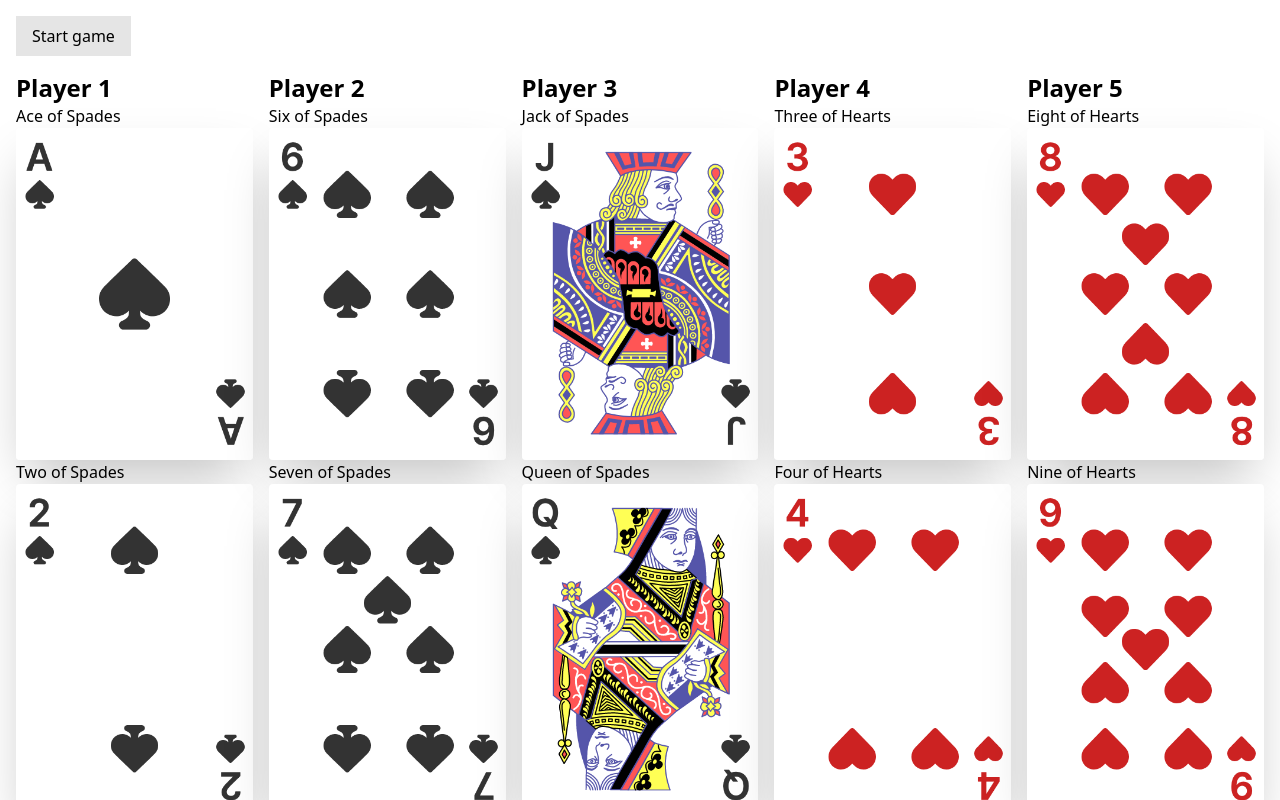
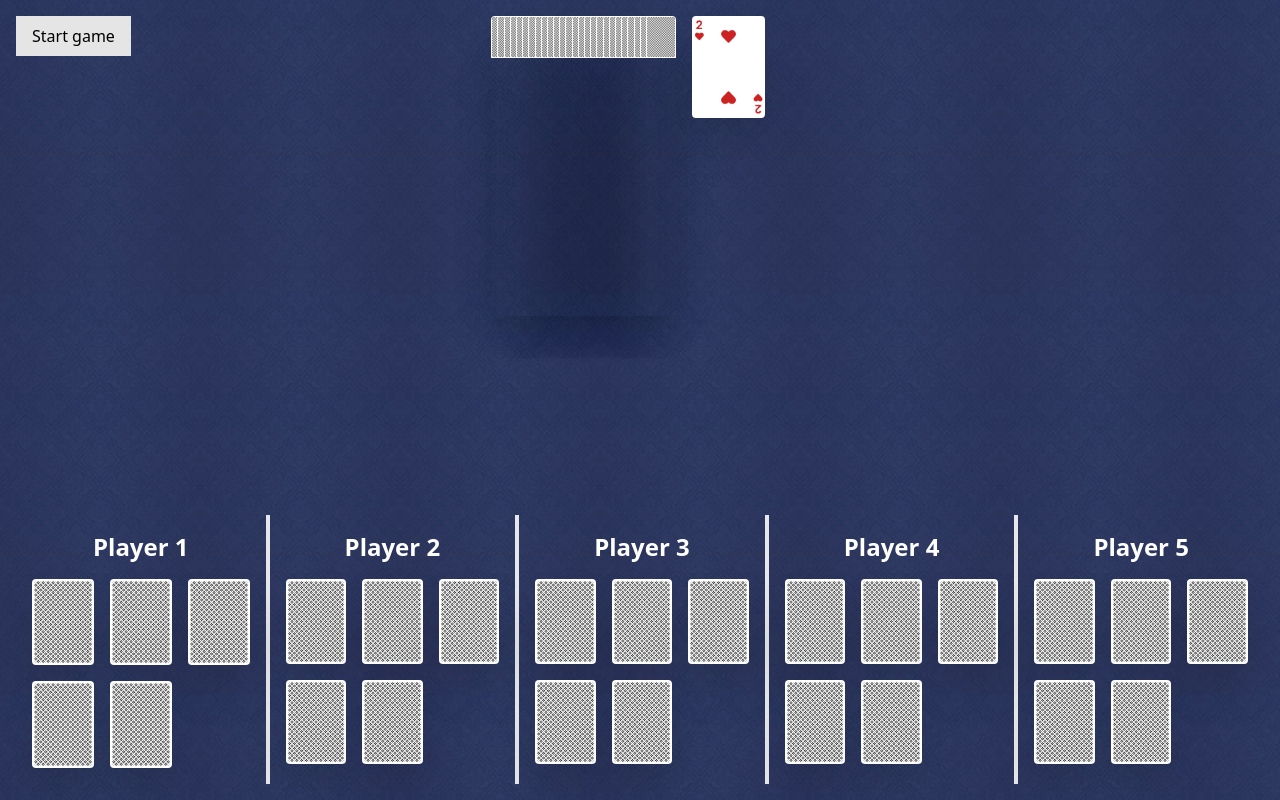
Before and after one commit to danielfeather/twety-five, a React (Create React App) app: page / in a window 1280 px wide. Both pictures are taken after a click on the button "Start game". Shown: the top 800 px of the page. Built offline with nearby package versions, Linux system fonts and the light colour scheme; the HTML template or start-up script is replaced by a standard one.

Commit message:
Added trump and remaining cards to table

```diff
--- a/src/App.tsx
+++ b/src/App.tsx
@@ -5,10 +5,15 @@ interface Hands {
 	[player: number]: number[]
 }
 
+interface Trump {
+	suit: Suit
+	rank: Rank
+}
+
 function App() {
 
-	const [cards, setCards] = useState([...Array(52).keys()])
-
+	const [cards, setCards] = useState<number[]>([])
+	const [trump, setTrump] = useState<Trump>()
 	const players = [...Array(5).keys()]
 
 	const [hands, setHands] = useState<Hands>({
@@ -37,7 +42,7 @@ function App() {
 		return card - suit
 	}
 
-	function getCard(card: number, index: string) {
+	function getCard(card: number, index: number) {
 
 		const suit = getSuit(card)
 		const rank = getRank(suit, card)
@@ -46,8 +51,7 @@ function App() {
 	}
 
 	function deal() {
-		let availableCards = [...cards]
-
+		let availableCards = [...Array(52).keys()].sort(() => Math.random() - .5)
 		for (const i in players) {
 			if (hands[i].length > 5) {
 				continue;
@@ -60,22 +64,49 @@ function App() {
 			}))
 		}
 
+		const trumpCard = availableCards.shift() as number
+		const trumpSuit = getSuit(trumpCard)
+
+		setTrump({
+			suit: trumpSuit,
+			rank: getRank(trumpSuit, trumpCard)
+		})
+
 		setCards(availableCards)
 	}
 
 	return (
-		<section className="p-4">
-			<button className="bg-neutral-200 px-4 py-2 mb-4" onClick={deal}>Start game</button>
-			<div className="grid grid-cols-5 grid-flow-row gap-4">
+		<section className="p-4 h-full flex flex-wrap" style={{backgroundImage: "url('/images/wallpapers/vintage-wallpaper.webp')"}}>
+			<button className="bg-neutral-200 px-4 py-2 mb-4 absolute" onClick={deal}>Start game</button>
+			<div className="w-1/5 mx-auto grid grid-cols-3 grid-flow-row gap-4">
+				<div className="flex col-span-2">
+					{
+						cards.map((card, index) => {
+							const suit = getSuit(card)
+							const rank = getRank(suit, card)
+
+							return (
+								<Card suit={suit} rank={rank} flipped={false} className="-ml-6" />
+							)
+						})
+					}
+				</div>
+				<div>
+					{ trump ? <Card suit={trump.suit} rank={trump.rank} flipped={true} /> : ''}
+				</div>
+			</div>
+			<div className="mt-auto grid grid-cols-5 grid-flow-row w-full">
 				{
 					players.map(
 						(player) => {
 							return (
-								<div key={player}>
-									<h2 className="text-2xl font-bold">Player {player + 1}</h2>
-									{
-										hands[player].map((card, index) => getCard(card, `${player}-${index}`))
-									}
+								<div className="first:border-l-0 border-l-4 p-4" key={player}>
+									<h2 className="text-2xl font-bold text-center text-white mb-4">Player {player + 1}</h2>
+									<div className="grid grid-cols-3 grid-flow-row gap-4">
+										{
+											hands[player].map((card, index) => getCard(card, index))
+										}
+									</div>
 								</div>
 							)
 						}
--- a/src/components/card.tsx
+++ b/src/components/card.tsx
@@ -1,4 +1,4 @@
-import {FC, useEffect, useState} from 'react'
+import {FC, HTMLProps, useEffect, useState} from 'react'
 
 export enum Suit {
 	SPADES = 0,
@@ -24,20 +24,21 @@ export enum Rank {
 }
 
 interface CardProps {
-	suit: Suit
-	rank: Rank
+	suit?: Suit
+	rank?: Rank
+	flipped?: boolean
 }
 
-const Card: FC<CardProps> = (props) => {
+const Card: FC<CardProps & HTMLProps<HTMLDivElement>> = (props) => {
 	const [audio] = useState(new Audio('/sounds/deal.ogg'))
 	const [playing, setPlaying] = useState(false)
-	const [flipped, setFlipped] = useState<boolean>(true)
+	const [flipped, setFlipped] = useState<boolean>(!!props.flipped)
 
 	useEffect(() => {
 			playing ? audio.play() : audio.pause()
 			!playing ? audio.currentTime = 0 : void(0)
 		},
-		[playing]
+		[playing, audio]
 	);
 
 	useEffect(() => {
@@ -48,27 +49,25 @@ const Card: FC<CardProps> = (props) => {
 	}, [audio]);
 
 	const onClickHandler = () => {
+		if (props.suit === undefined || !props.rank === undefined) {
+			console.log(props)
+			return
+		}
 		setFlipped(!flipped)
 		setPlaying(true)
 	}
 
-	let rankName = Rank[props.rank].toLowerCase()
-	rankName = rankName.charAt(0).toUpperCase() + rankName.slice(1)
-	let suitName = Suit[props.suit].toLowerCase()
-	suitName = suitName.charAt(0).toUpperCase() + suitName.slice(1)
+	const getImage = () => {
+		if (props.suit === undefined || props.rank === undefined) {
+			return ''
+		}
 
-	const label = `${rankName} of ${suitName}`
-
-	const getImage = () => {
 		return `/images/cards/front-${Math.round(props.suit) + Math.round(props.rank)}.png`
 	}
 
 	return (
-		<div onClick={onClickHandler}>
-			<span className="mb-2">{label}</span>
-			<div className="shadow-2xl overflow-hidden rounded">
-				<img className="" src={flipped ? getImage() : '/images/cards/back.png'} alt="Back of card" />
-			</div>
+		<div {...props} onClick={onClickHandler} className={"shadow-2xl overflow-hidden rounded relative " + props.className}>
+			<img src={flipped ? getImage() : '/images/cards/back.png'} alt="Back of card" />
 		</div>
 	)
 }
--- a/src/index.css
+++ b/src/index.css
@@ -1,3 +1,11 @@
 @tailwind base;
 @tailwind components;
 @tailwind utilities;
+
+* {
+    box-sizing: border-box;
+}
+
+html, body, #root {
+    height: 100%;
+}
```
Also changed, not shown: public/images/wallpapers/vintage-wallpaper.webp (added), 1 other file (tests, documents, lock files or other folders).
